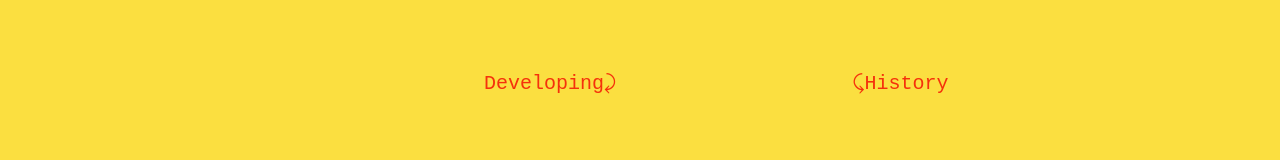
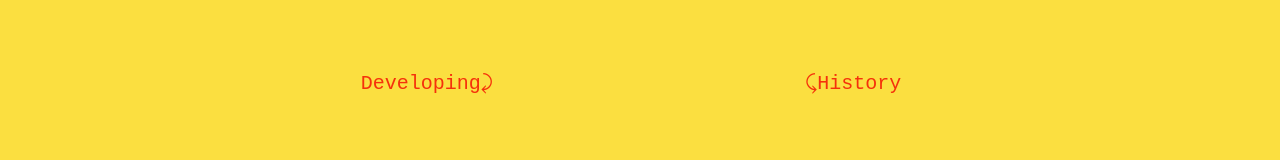
Before and after one commit to LilaSarfson/portfolio2025, a React (Create React App) app: page /history in a window 1280 px wide. Shown: the part 538-698 px from the top of the page. Built offline with nearby package versions, Linux system fonts and the light colour scheme; a web font is replaced by a local one.

Commit message:
router funciona peero

```diff
--- a/src/App.js
+++ b/src/App.js
@@ -4,7 +4,7 @@ import FooterApp from './components/FooterApp'
 import ContactView from "./pages/ContactView";
 import DeveloperView from "./pages/DeveloperView";
 import SideBar from "./components/SideBar";
-import HistoryView from "./pages/HistoryView"
+import HistoryView from "./pages/HistoryView";
 import {Route, Routes} from 'react-router-dom';
 import './index.css'
 function App() {
@@ -14,11 +14,11 @@ function App() {
       <HomeView/>
       <AboutMe/>
       <DeveloperView/>
+      <Routes>
+        <Route path='/history' element={<HistoryView/>}> </Route>
+      </Routes>
       <ContactView/>
       <FooterApp/>
-      <Routes>
-        <Route path='/history' component={HistoryView} />
-      </Routes>
     </div>
   );
 }
--- a/src/components/ListChoice.js
+++ b/src/components/ListChoice.js
@@ -6,8 +6,8 @@ export default function ListChoice (){
         <div className="flex flex-col w-full h-full items-center text-lg text-xl 2xl:text-3xl font-mono gap-8 sm:gap-16">
             <h3 className="uppercase text-center text-2xl 2xl:text-4xl">Every journy begins with a choice!</h3>
             <ul className="flex flex-col sm:flex-row justify-around w-full items-center text-center gap-4 sm:gap-0">
-                <li className="w-1/3 text-rojo text-end hover:animate-pulse">Developing<span>⤸</span></li>
-             <Link to='/history'><li className="w-1/3 text-rojo hover:animate-pulse"><a><span>⤹</span>History</a></li></Link>
+                <li className="w-1/3 text-rojo hover:animate-pulse">Developing<span>⤸</span></li>
+             <li className="w-1/3 text-rojo hover:animate-pulse"><Link to='/history#historian' ><span>⤹</span>History</Link> </li>
             </ul>
         </div>
     )
--- a/src/components/SideBar.js
+++ b/src/components/SideBar.js
@@ -5,7 +5,7 @@ export default function SideBar (props){
     return(
         <div className={`${props.estado} ${props.tamano} ${props.position} m-auto`}>
             <div className={`w-full h-full flex flex-col justify-center ${props.itemsDirection}`}>
-                <ul className={`flex ${props.direccion} gap-6 md:w-6/12 2xl:w-5/12 h-2/6 items-end`}>
+                <ul className={`flex ${props.direccion} gap-6 md:w-6/12 2xl:w-3/12 h-2/6 items-end`}>
                         <li className='w-4/6'><a href='https://www.linkedin.com/in/lila-sarfson-4634251b6/' target='_blanck'>
                             <img className='w-4/12 m-auto hover:invert' src={linkedin} alt='linkedin'/></a></li>
                         <li className='w-4/6'><a href='https://github.com/LilaSarfson' target='_blanck'>
--- a/src/pages/AboutMeView.js
+++ b/src/pages/AboutMeView.js
@@ -19,13 +19,13 @@ export default function AboutMe (){
                     </ul>
                 </div>
                 <div className='flex flex-col gap-4 items-center md:w-6/12 w-full'>
-                    <img className='w-7/12' src={perfil}/>
+                    <img className='w-7/12 2xl:w-6/12' src={perfil}/>
                     <div className='text-md text-black w-full text-center w-5/6'>
                             <p className=' font-bold'>Tecnologías que he usado recientemente:</p>
                         <ul className='flex flex-row gap-2 sm:gap-8 mb-4 flex-wrap justify-center'>
                             {
                             datatec.tecnologias.map((tecno, index) =>{return (
-                                <li className='uppercase'><span className='text-lila'>✿</span>{tecno}</li>
+                                <li className='uppercase' key={index}><span className='text-lila'>✿</span>{tecno}</li>
                             )})
                             }
                         </ul>
@@ -33,7 +33,7 @@ export default function AboutMe (){
                         <ul className='flex flex-row gap-2 sm:gap-8 flex-wrap justify-center'>
                             {
                             datatec.otrastecnologias.map((tecno, index) =>{return (
-                                <li className='self-end uppercase'><span className='text-lila'>✿</span>{tecno}</li>
+                                <li className='self-end uppercase' key={index}><span className='text-lila'>✿</span>{tecno}</li>
                             )})
                             }
                         </ul>
--- a/src/pages/HistoryView.js
+++ b/src/pages/HistoryView.js
@@ -1,7 +1,7 @@
 export default function HistoryView (){
     return(
-        <div>
+        <section className="h-full w-full bg-lila" id='historian'>
             <h2>Soy Historian</h2>
-        </div>
+        </section>
     )
 }
```
Also changed, not shown: public/manifest.json (deleted).
